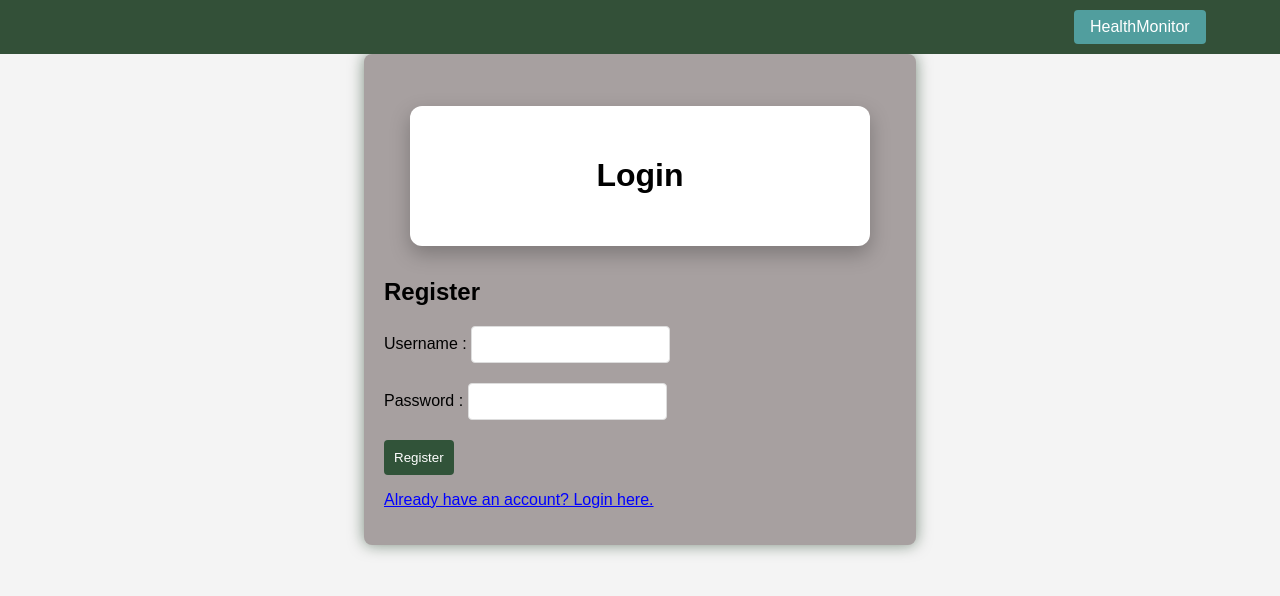
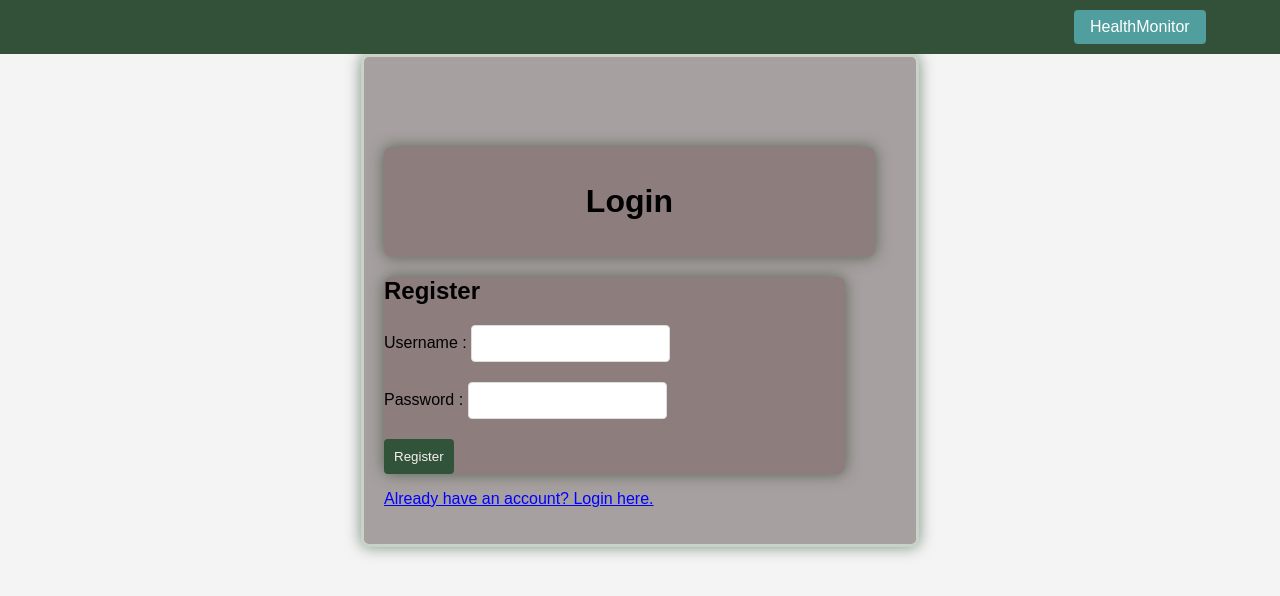
Before and after one commit to Akshat-shukla18/healthmonitor, a plain HTML site: page healthmonitor.com/login.htm in a window 1280 px wide. Both pictures are taken after a click on the element "Don't have an account? Register here.". Drawn offline with Linux system fonts and the light colour scheme.

Commit message:
Update styles.css

```diff
--- a/healthmonitor.com/styles.css
+++ b/healthmonitor.com/styles.css
@@ -41,10 +41,11 @@ body::before {
     height: 300px;
 }
 .container {
-    margin: auto;
+
+border: 3px solid rgb(200, 211, 200);
+padding: 10px;
     width: 40%;
-    align-items: center;
-    padding: 20px;
+    padding: 10px;
     background: #a7a0a0;
     border-radius: 8px;
     animation: containerShadowChange 1s linear infinite;
@@ -73,28 +74,54 @@ body::before {
 }
 
 .login-container {
-    box-shadow: 0 8px 20px rgba(0, 0, 0, 0.25);
-    border-radius: 12px;
-    padding: 30px;
-    background-color: #fff;
-    max-width: 400px;
-    margin: 2rem auto;
+
+    margin-right: 150px;
+    margin-top: 70px;
+    width: 90%;
+    align-items: center;
+    padding: 15px;
+    background: #8d7d7d;
+    border-radius: 8px;
+    animation: containerShadowChange 1s linear infinite;
+    box-shadow: 40px 60px 10px rgba(0, 89, 94, 0.025);
+
+
 }
+.register-container {
+
+    margin-right: 140px;
+    width: 90%;
+    align-items: center;
+    background: #8d7d7d;
+    border-radius: 8px;
+    animation: containerShadowChange 1s linear infinite;
+    box-shadow: 40px 60px 10px rgba(0, 89, 94, 0.025);
+
+
+}
+
+
+
+
+
+
+
 #imageContainer {
-    position: fixed;
-    top: 20%;
+    position: relative;
+    margin: auto;
     left: .51%;
-    margin-left: 50px;
-    width: 200px;
-    border-radius: 6px;
+    margin-left: 10px;
+    width: 100px;
+    height: 100px;
+    border-radius: 60px;
     box-shadow: 2px 2px 12px rgba(0,0,0,0.2);
     overflow: hidden;
 
 }
 
 #imageContainer img {
-    width: 200px;
-    height: 200px;
+    width: auto;
+    height: 105px;
     display: block;
     border-radius: 6px;
     filter: drop-shadow(5px 5px 40px #555);
@@ -102,6 +129,10 @@ body::before {
 
 h1 {
     text-align: center;
+}
+
+h2 {
+    text-align:calc(10px + 100px);
 }
 
 form {
@@ -123,7 +154,7 @@ input {
 button {
     padding: 10px;
     background-color: #315339;
-    color: white;
+    color: rgb(247, 240, 240);
     border: none;
     border-radius: 4px;
     cursor: pointer;
@@ -134,10 +165,10 @@ button:hover {
 }
 
 #result {
-    position: fixed;
-    top: 20%;
-    right: 3.5%;
-    width: 250px;
+    position: relative;
+    margin: auto;
+    margin-top: 30px;
+    width: 70%;
     max-height: 70vh;
     overflow-y: auto;
     font-weight: bold;
@@ -221,3 +252,14 @@ header button.active,
     background-color:#28a745;
     font-weight: bold;
 }
+
+.container {
+    margin: auto;
+    width: 40%;
+    align-items:center;
+    padding: 20px;
+    background: #a7a0a0;
+    border-radius: 8px;
+    animation: containerShadowChange 1s linear infinite;
+    box-shadow: 40px 60px 10px rgba(0, 89, 94, 0.025);
+}
```
